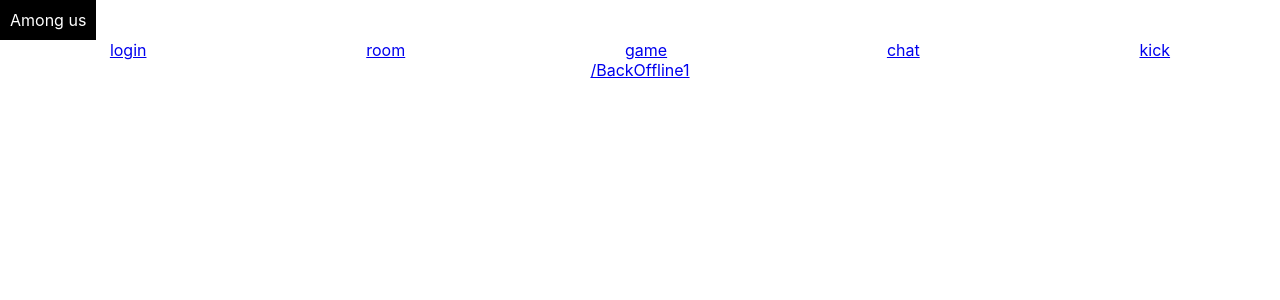
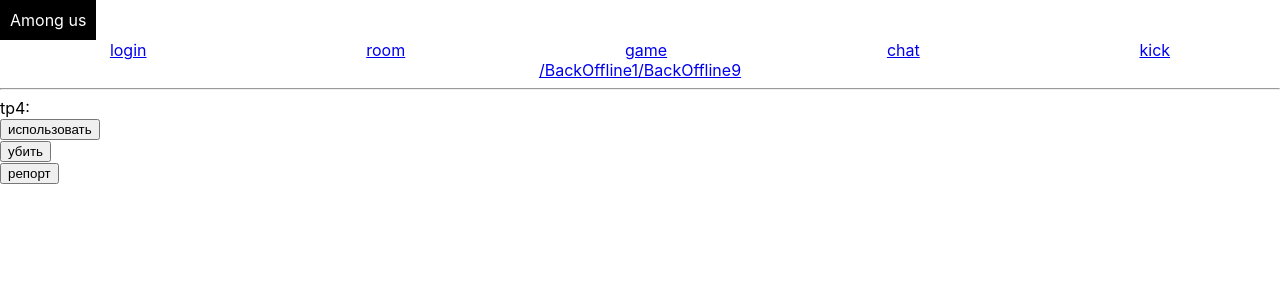
Before and after one commit to IgnatZakalinsky/among-us-front, a React (Create React App) app: page /BackOffline9 in a window 1280 px wide. Shown: the top 300 px of the page. Built offline with nearby package versions, Linux system fonts and the light colour scheme.

Commit message:
t4 - done

```diff
--- a/src/a1-main/m1-ui/u3-routes/ElseRoutes.tsx
+++ b/src/a1-main/m1-ui/u3-routes/ElseRoutes.tsx
@@ -1,9 +1,12 @@
 import React from 'react'
 import {Route} from 'react-router-dom'
 import BackOffline1 from '../../../a3-devs/BackOffline1/BackOffline1'
+import BackOffline9 from '../../../a3-devs/BackOffline9/BackOffline9'
 
 export const ELSE_PATH = [
     {path: '/BackOffline1', Component: BackOffline1},
+    {path: '/BackOffline9', Component: BackOffline9},
+
     // добавить в массив себя
 
 ]
--- /dev/null
+++ b/src/a3-devs/BackOffline9/BackOffline9.tsx
@@ -0,0 +1,18 @@
+import React from 'react'
+import Tr4 from './tr4/Tr4'
+
+// компонента для отображения всех тасок
+const BackOffline9 = () => {
+  return (
+    <div>
+
+      <div>
+        <hr/>
+        tp4:
+        <Tr4/>
+      </div>
+    </div>
+  )
+}
+
+export default BackOffline9
--- /dev/null
+++ b/src/a3-devs/BackOffline9/tr4/Button.tsx
@@ -0,0 +1,17 @@
+import React from 'react'
+
+export type AmazingButtonPropsType = {
+  onClick: (index:number) => void
+  index:number
+}
+
+// готовая компонента или функция и т.д.
+const Button: React.FC<AmazingButtonPropsType> = ({children,index, onClick}) => {
+  return (
+    <div>
+      <button children={children} onClick={()=>onClick(index)}/>
+    </div>
+  )
+}
+
+export default Button
--- /dev/null
+++ b/src/a3-devs/BackOffline9/tr4/Tr4.tsx
@@ -0,0 +1,18 @@
+import React from 'react'
+import Button from './Button'
+
+// компонента для проверки таски
+const Tr4 = () => {
+
+  const testOnClick = (index:number) => alert(index)
+
+  const btnName = ['использовать', 'убить', 'репорт']
+
+  return (
+    <>
+      {btnName.map((btnName, index) => <Button key={index} index={index}  onClick={testOnClick}>{btnName}</Button>)}
+    </>
+  )
+}
+
+export default Tr4
```
